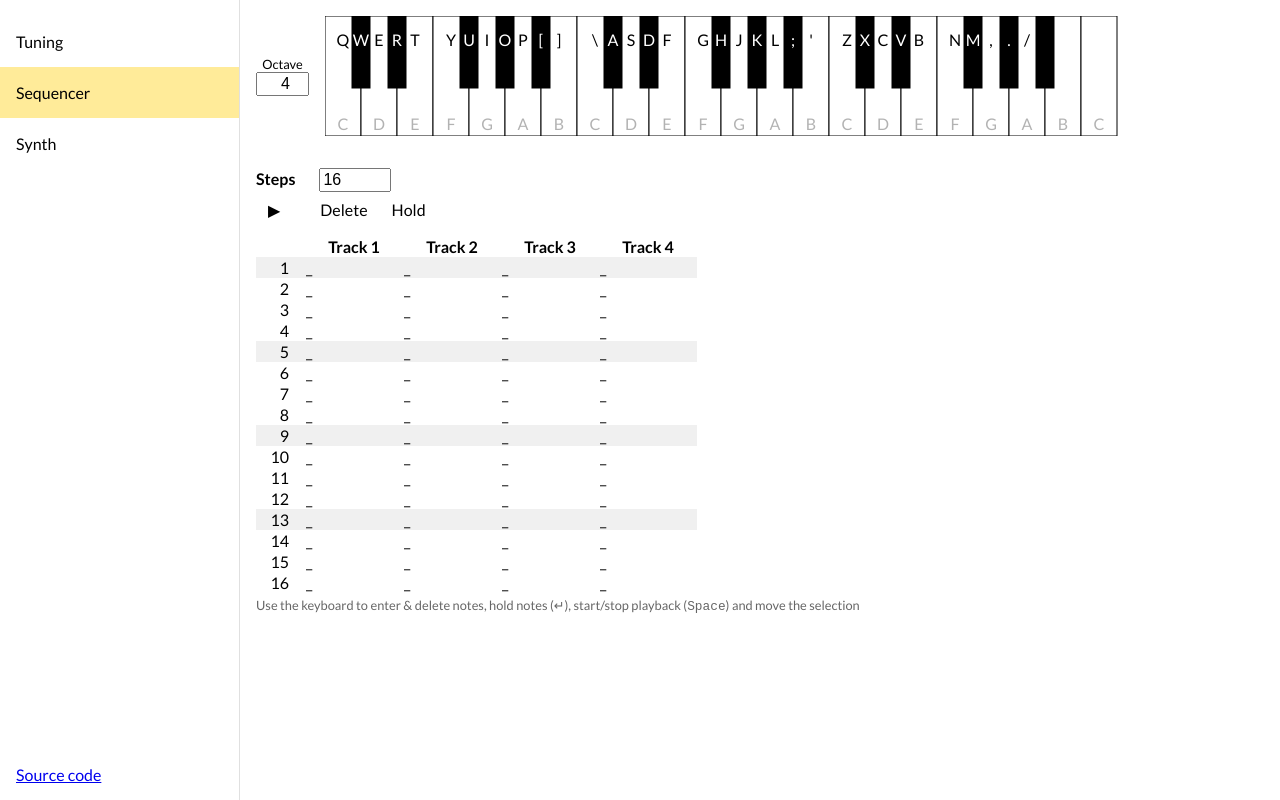
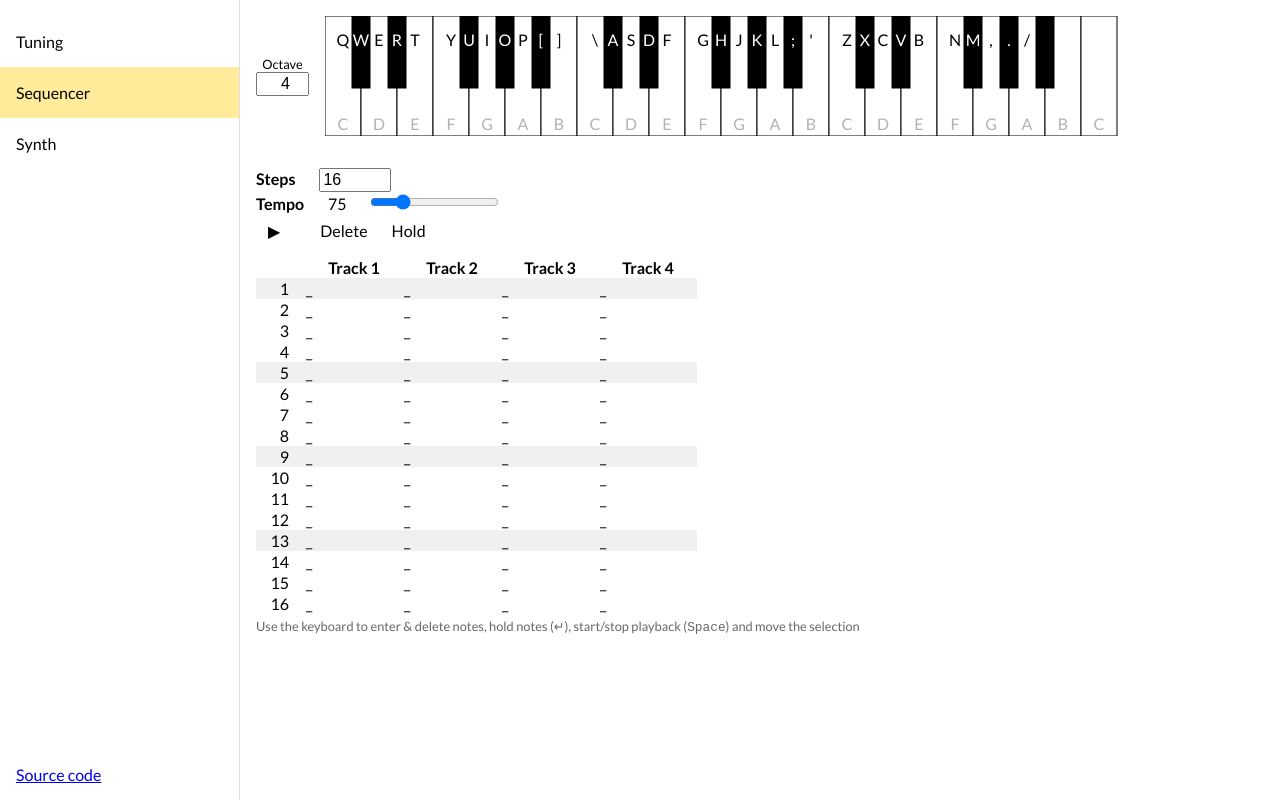
Before and after one commit to vtan/microtones, a React app: page / in a window 1280 px wide. Both pictures are taken after a click on the link "Sequencer". Built offline with nearby package versions, Linux system fonts and the light colour scheme.

Commit message:
Add tempo setting

```diff
--- a/package.json
+++ b/package.json
@@ -1,6 +1,7 @@
 {
   "private": true,
   "dependencies": {
+    "lodash": "^4.17.15",
     "react": "^16.9.0",
     "react-dom": "^16.9.0",
     "styled-components": "^4.3.2",
@@ -11,6 +12,7 @@
     "build": "webpack -p"
   },
   "devDependencies": {
+    "@types/lodash": "^4.14.149",
     "@types/node": "^10.5.5",
     "@types/react": "^16.9.0",
     "@types/react-dom": "^16.9.0",
--- a/src/AppReducer.ts
+++ b/src/AppReducer.ts
@@ -104,6 +104,7 @@ export type AppAction =
   | { type: "moveSequencerSelection", diff: SequenceIndex }
   | { type: "setSelectedStep", step: Step }
   | { type: "resizeSequenceSteps", numberOfSteps: number }
+  | { type: "setSequenceTempo", secondsPerStep: number }
   | { type: "toggleSequencerPlaying", dispatch: AppDispatch }
   | { type: "setSequencerPlaybackStepIndex", stepIndex: number }
 
@@ -212,6 +213,17 @@ export function appReducer(state: AppState, action: AppAction): AppState {
         sequencerPlayback: undefined
       }
 
+    case "setSequenceTempo":
+      if (action.secondsPerStep > 0) {
+        if (state.sequencerPlayback !== undefined) {
+          stopSequencer(state)
+        }
+        const sequence = { ...state.sequence, secondsPerStep: action.secondsPerStep }
+        return { ...state, sequence, sequencerPlayback: undefined }
+      } else {
+        return state
+      }
+
     case "toggleSequencerPlaying": {
       if (state.sequencerPlayback === undefined) {
         const sequencerPlayback = startSequencer(state, action.dispatch)
--- a/src/SequencerPanel.tsx
+++ b/src/SequencerPanel.tsx
@@ -1,3 +1,4 @@
+import * as _ from "lodash"
 import * as React from "react"
 import styled from "styled-components"
 
@@ -31,17 +32,41 @@ export function SequencerPanel({ dispatch, sequence, pitches, selection, playbac
     (sel: SequenceIndex) => () => dispatch({ type: "setSequencerSelection", selection: sel }),
     []
   )
-
   const onStepsChange = React.useCallback(
     (e: React.ChangeEvent<HTMLInputElement>) =>
-      dispatch({ type: "resizeSequenceSteps", numberOfSteps: parseInt(e.target.value)}),
+      dispatch({ type: "resizeSequenceSteps", numberOfSteps: parseInt(e.target.value) }),
     []
+  )
+  const tempo = React.useMemo(
+    () => 60 / (4 * sequence.secondsPerStep),
+    [sequence.secondsPerStep]
+  )
+  const [displayedTempo, setDisplayedTempo] = React.useState(tempo)
+  const dispatchTempoChange = React.useCallback(
+    _.throttle((bpm: number) => {
+      const secondsPerStep = 60 / bpm / 4
+      dispatch({ type: "setSequenceTempo", secondsPerStep })
+    }, 200),
+    []
+  )
+  const onTempoChange = React.useCallback(
+    (e: React.ChangeEvent<HTMLInputElement>) => {
+      const bpm = parseInt(e.target.value)
+      dispatchTempoChange(bpm)
+      setDisplayedTempo(bpm)
+    },
+    [dispatchTempoChange]
   )
 
   return <>
     <div>
       <Label>Steps</Label>
       <input onChange={onStepsChange} type="number" min={4} max={256} value={sequence.steps.length} />
+    </div>
+    <div>
+      <Label>Tempo</Label>
+      <TempoText>{displayedTempo.toFixed(0)}</TempoText>
+      <input onChange={onTempoChange} type="range" min={40} max={200} value={displayedTempo} />
     </div>
     <Toolbar>
       <Button onClick={ () => dispatch({ type: "toggleSequencerPlaying", dispatch }) }>
@@ -146,6 +171,11 @@ const Button = styled.button`
   }
 `
 
+const TempoText = styled.span`
+  display: inline-block;
+  width: 2.5rem;
+`
+
 const Separator = styled.div`
   display: inline-block;
   width: 1rem;
```
Also changed, not shown: 1 other file (tests, documents, lock files or other folders).
